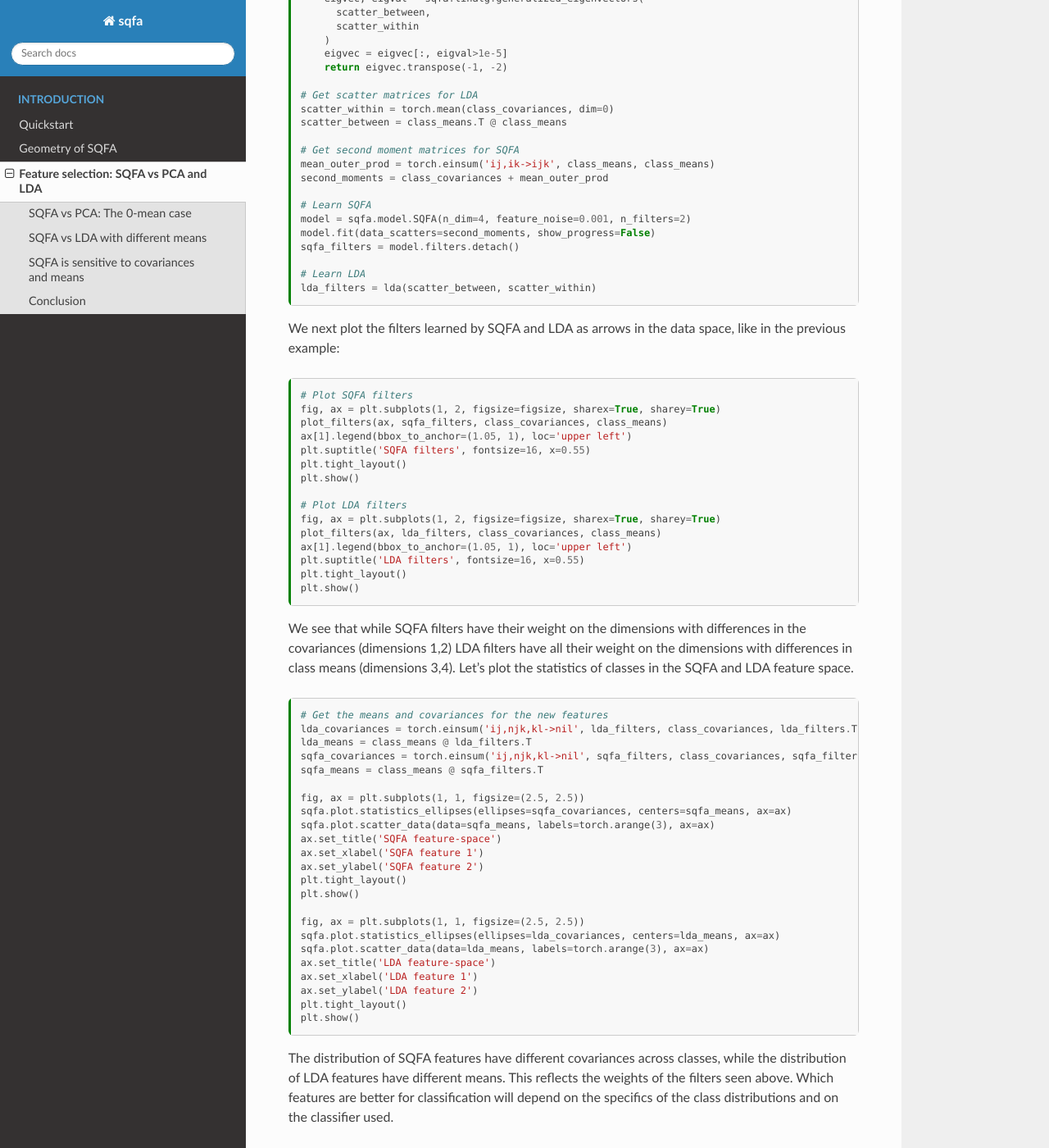
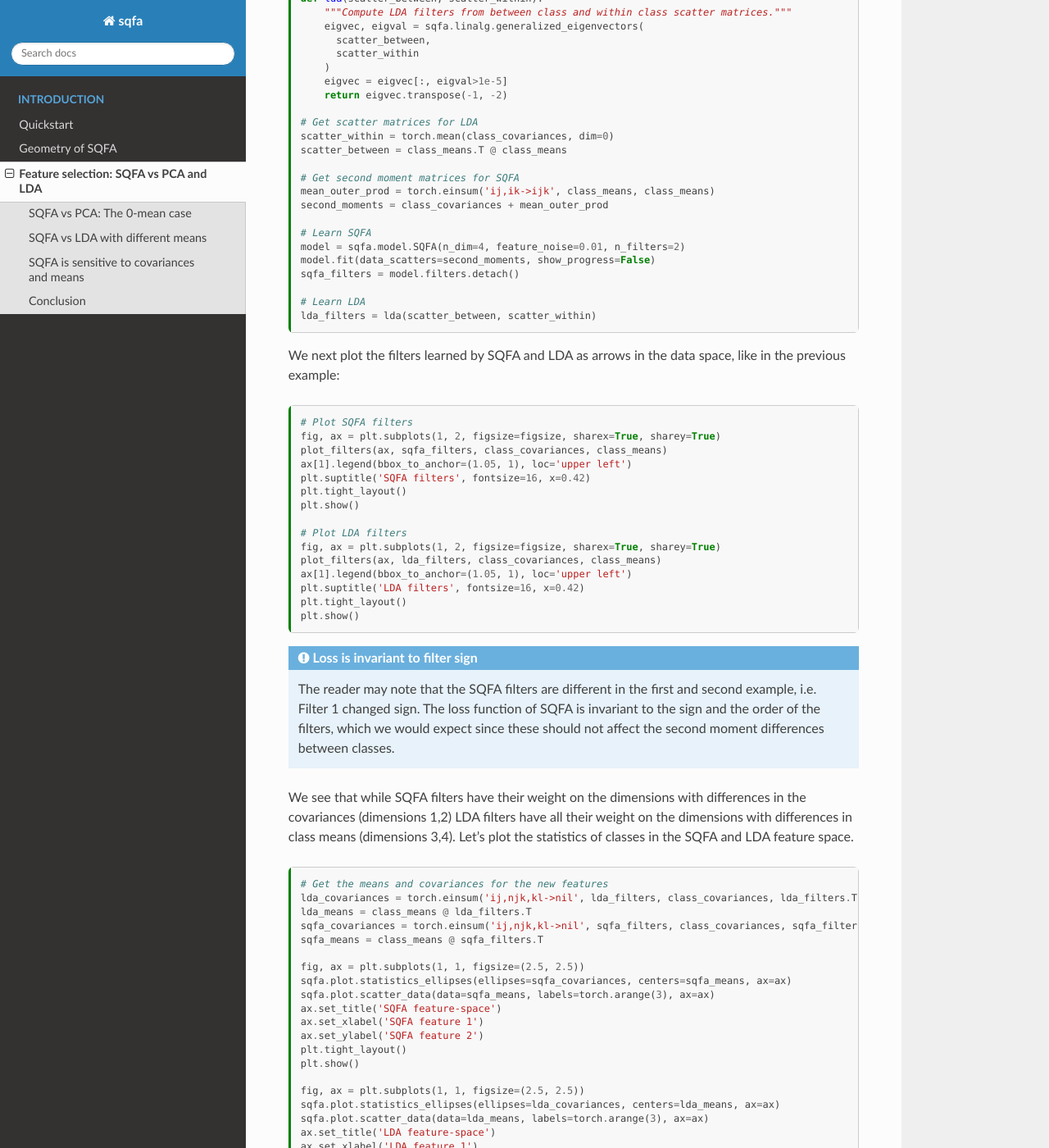
Before and after one commit to dherrera1911/sqfa, a Sphinx documentation site: the page built from docs/source/tutorials/toy_problem.md, in a window 1280 px wide and 1400 px high, scrolled down 3605 px. Shown: the whole window at 82% size. Built offline with Sphinx 7.4.7 and the Read the Docs theme 3.1.0, drawn with Linux system fonts in a browser that asks for light colours; pages that are not in the unit, such as notebooks, are missing from menus; some of the changed text lies outside the part shown.

Commit message:
Add seed, and mention to filter sign

````diff
--- a/docs/source/tutorials/toy_problem.md
+++ b/docs/source/tutorials/toy_problem.md
@@ -105,7 +107,7 @@
 
 ```{code-cell} ipython
 # Learn SQFA filters
-model = sqfa.model.SQFA(n_dim=4, n_filters=2, feature_noise=0.001)
+model = sqfa.model.SQFA(n_dim=4, n_filters=2, feature_noise=0.01)
 model.fit(data_scatters=class_covariances, show_progress=False)
 sqfa_filters = model.filters.detach()
 
@@ -139,7 +141,7 @@
 fig, ax = plt.subplots(1, 2, figsize=figsize, sharex=True, sharey=True)
 plot_filters(ax, sqfa_filters, class_covariances)
 ax[1].legend(bbox_to_anchor=(1.05, 1), loc='center left')
-plt.suptitle('SQFA filters', fontsize=16, x=0.4)
+plt.suptitle('SQFA filters', fontsize=16, x=0.42)
 plt.tight_layout()
 plt.show()
 
@@ -147,7 +149,7 @@
 fig, ax = plt.subplots(1, 2, figsize=figsize, sharex=True, sharey=True)
 plot_filters(ax, pca_filters, class_covariances)
 ax[1].legend(bbox_to_anchor=(1.05, 1), loc='center left')
-plt.suptitle('PCA filters', fontsize=16, x=0.4)
+plt.suptitle('PCA filters', fontsize=16, x=0.42)
 plt.tight_layout()
 plt.show()
 ```
@@ -227,7 +229,7 @@
 second_moments = class_covariances + mean_outer_prod
 
 # Learn SQFA
-model = sqfa.model.SQFA(n_dim=4, feature_noise=0.001, n_filters=2)
+model = sqfa.model.SQFA(n_dim=4, feature_noise=0.01, n_filters=2)
 model.fit(data_scatters=second_moments, show_progress=False)
 sqfa_filters = model.filters.detach()
 
@@ -243,7 +245,7 @@
 fig, ax = plt.subplots(1, 2, figsize=figsize, sharex=True, sharey=True)
 plot_filters(ax, sqfa_filters, class_covariances, class_means)
 ax[1].legend(bbox_to_anchor=(1.05, 1), loc='upper left')
-plt.suptitle('SQFA filters', fontsize=16, x=0.55)
+plt.suptitle('SQFA filters', fontsize=16, x=0.42)
 plt.tight_layout()
 plt.show()
 
@@ -251,10 +253,18 @@
 fig, ax = plt.subplots(1, 2, figsize=figsize, sharex=True, sharey=True)
 plot_filters(ax, lda_filters, class_covariances, class_means)
 ax[1].legend(bbox_to_anchor=(1.05, 1), loc='upper left')
-plt.suptitle('LDA filters', fontsize=16, x=0.55)
+plt.suptitle('LDA filters', fontsize=16, x=0.42)
 plt.tight_layout()
 plt.show()
 ```
+
+:::{admonition} Loss is invariant to filter sign
+The reader may note that the SQFA filters are different in
+the first and second example, i.e. Filter 1 changed
+sign. The loss function of SQFA is invariant to the sign and
+the order of the filters, which we would expect since these
+should not affect the second moment differences between classes.
+:::
 
 We see that while SQFA filters have their weight on the
 dimensions with differences in the covariances (dimensions 1,2)
@@ -330,7 +340,7 @@
 second_moments = class_covariances + mean_outer_prod
 
 # Learn SQFA
-model = sqfa.model.SQFA(n_dim=4, feature_noise=0.001, n_filters=2)
+model = sqfa.model.SQFA(n_dim=4, feature_noise=0.01, n_filters=2)
 model.fit(data_scatters=second_moments, show_progress=False)
 sqfa_filters = model.filters.detach()
 
@@ -342,7 +352,7 @@
 fig, ax = plt.subplots(1, 2, figsize=figsize, sharex=True, sharey=True)
 plot_filters(ax, sqfa_filters * fm, class_covariances, class_means)
 ax[1].legend(bbox_to_anchor=(1.05, 1), loc='upper left')
-plt.suptitle('SQFA filters', fontsize=16, x=0.55)
+plt.suptitle('SQFA filters', fontsize=16, x=0.42)
 plt.tight_layout()
 plt.show()
 
@@ -350,7 +360,7 @@
 fig, ax = plt.subplots(1, 2, figsize=figsize, sharex=True, sharey=True)
 plot_filters(ax, lda_filters * fm, class_covariances, class_means)
 ax[1].legend(bbox_to_anchor=(1.05, 1), loc='upper left')
-plt.suptitle('LDA filters', fontsize=16, x=0.55)
+plt.suptitle('LDA filters', fontsize=16, x=0.42)
 plt.tight_layout()
 plt.show()
 ```
````
Also changed, not shown: other parts of docs/source/tutorials/toy_problem.md (+3 -1 lines).
